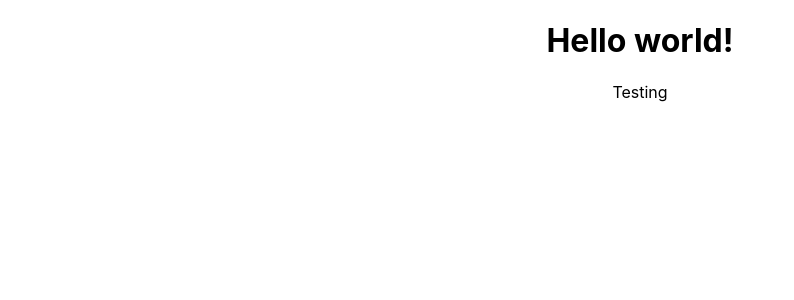
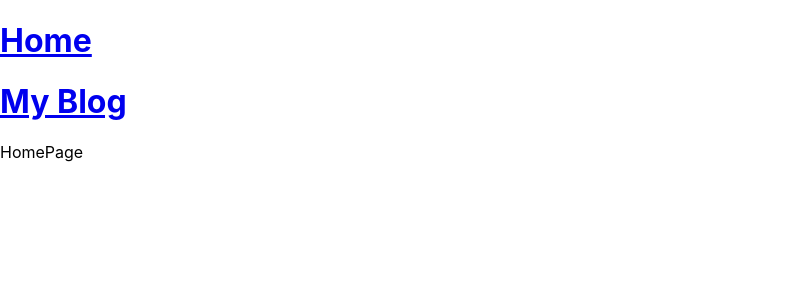
Before and after one commit to chiaxiong/blog-frontend, a React (Create React App) app: page / in a window 1280 px wide. Shown: the top 300 px of the page, without its empty margins (0-794 px from the left). Built offline with nearby package versions, Linux system fonts and the light colour scheme.

Commit message:
a lot of changes

```diff
--- a/package.json
+++ b/package.json
@@ -3,11 +3,15 @@
   "version": "0.1.0",
   "private": true,
   "dependencies": {
+    "@reduxjs/toolkit": "^1.9.1",
     "@testing-library/jest-dom": "^5.16.5",
     "@testing-library/react": "^13.4.0",
     "@testing-library/user-event": "^13.5.0",
+    "axios": "^1.2.2",
     "react": "^18.2.0",
     "react-dom": "^18.2.0",
+    "react-redux": "^8.0.5",
+    "react-router-dom": "^6.6.2",
     "react-scripts": "5.0.1",
     "web-vitals": "^2.1.4"
   },
--- a/src/App.js
+++ b/src/App.js
@@ -1,10 +1,16 @@
-import './App.css';
+import { Routes, Route } from 'react-router-dom';
+import NavBar from './components/NavBar/NavBar.jsx';
+import HomePage from './pages/HomePage';
+import BlogPage from './pages/BlogPage';
 
 function App() {
   return (
     <div className="App">
-      <h1>Hello world!</h1>
-      <p>Testing</p>
+      <NavBar />
+      <Routes>
+        <Route path="/" element={<HomePage />} />
+        <Route path="/blog" element={<BlogPage />} />
+      </Routes>
     </div>
   );
 }
--- /dev/null
+++ b/src/components/NavBar/NavBar.jsx
@@ -0,0 +1,19 @@
+import React from 'react';
+import { Link } from 'react-router-dom';
+
+const NavBar = () => {
+  return (
+    <header>
+      <div className="nav-bar">
+        <Link to="/">
+          <h1>Home</h1>
+        </Link>
+        <Link to="/blog">
+          <h1>My Blog</h1>
+        </Link>
+      </div>
+    </header>
+  );
+};
+
+export default NavBar;
--- a/src/index.js
+++ b/src/index.js
@@ -2,10 +2,17 @@ import React from 'react';
 import ReactDOM from 'react-dom/client';
 import './index.css';
 import App from './App';
+import { BrowserRouter } from 'react-router-dom';
+import { Provider } from 'react-redux';
+import store from './redux/store';
 
 const root = ReactDOM.createRoot(document.getElementById('root'));
 root.render(
   <React.StrictMode>
-    <App />
+    <BrowserRouter>
+      <Provider store={store}>
+        <App />
+      </Provider>
+    </BrowserRouter>
   </React.StrictMode>
 );
--- /dev/null
+++ b/src/pages/BlogPage.jsx
@@ -0,0 +1,19 @@
+import React, { useEffect } from 'react';
+import { useDispatch } from 'react-redux';
+import { fetchBlogs } from '../redux/slice/blog/blogSlice';
+
+const BlogPage = () => {
+  const dispatch = useDispatch();
+
+  useEffect(() => {
+    dispatch(fetchBlogs());
+  }, [dispatch]);
+
+  return (
+    <div>
+      <h1>BlogPage</h1>
+    </div>
+  );
+};
+
+export default BlogPage;
--- /dev/null
+++ b/src/pages/HomePage.jsx
@@ -0,0 +1,7 @@
+import React from 'react';
+
+const HomePage = () => {
+  return <div>HomePage</div>;
+};
+
+export default HomePage;
--- /dev/null
+++ b/src/redux/slice/blog/blogSlice.js
@@ -0,0 +1,38 @@
+import { createSlice, createAsyncThunk } from '@reduxjs/toolkit';
+import axios from 'axios';
+
+const initialState = {
+  blogs: [],
+  status: 'idle',
+  error: null,
+};
+
+export const fetchBlogs = createAsyncThunk('blogs/fetchBlogs', async () => {
+  return await axios
+    .get('http://localhost:4000/api/blog')
+    .then((res) => res.data);
+});
+
+const blogSlice = createSlice({
+  name: 'blogs',
+  initialState,
+  extraReducers: (builder) => {
+    builder.addCase(fetchBlogs.pending, (state) => {
+      state.loading = true;
+    });
+    builder.addCase(fetchBlogs.fulfilled, (state, action) => {
+      state.loading = false;
+      state.blogs = action.payload;
+      state.error = '';
+    });
+    builder.addCase(fetchBlogs.rejected, (state, action) => {
+      state.loading = false;
+      state.users = [];
+      state.error = action.error.message;
+    });
+  },
+});
+
+export const { postAdded } = blogSlice.actions;
+
+export default blogSlice.reducer;
--- /dev/null
+++ b/src/redux/slice/rootReducer.js
@@ -0,0 +1,8 @@
+import { combineReducers } from '@reduxjs/toolkit';
+import blogSlice from './blog/blogSlice';
+
+const rootReducer = combineReducers({
+  blog: blogSlice,
+});
+
+export default rootReducer;
--- /dev/null
+++ b/src/redux/store.js
@@ -0,0 +1,6 @@
+import { configureStore } from '@reduxjs/toolkit';
+import rootReducer from './slice/rootReducer';
+
+export default configureStore({
+  reducer: rootReducer,
+});
```
Also changed, not shown: 2 other files (tests, documents, lock files or other folders).
